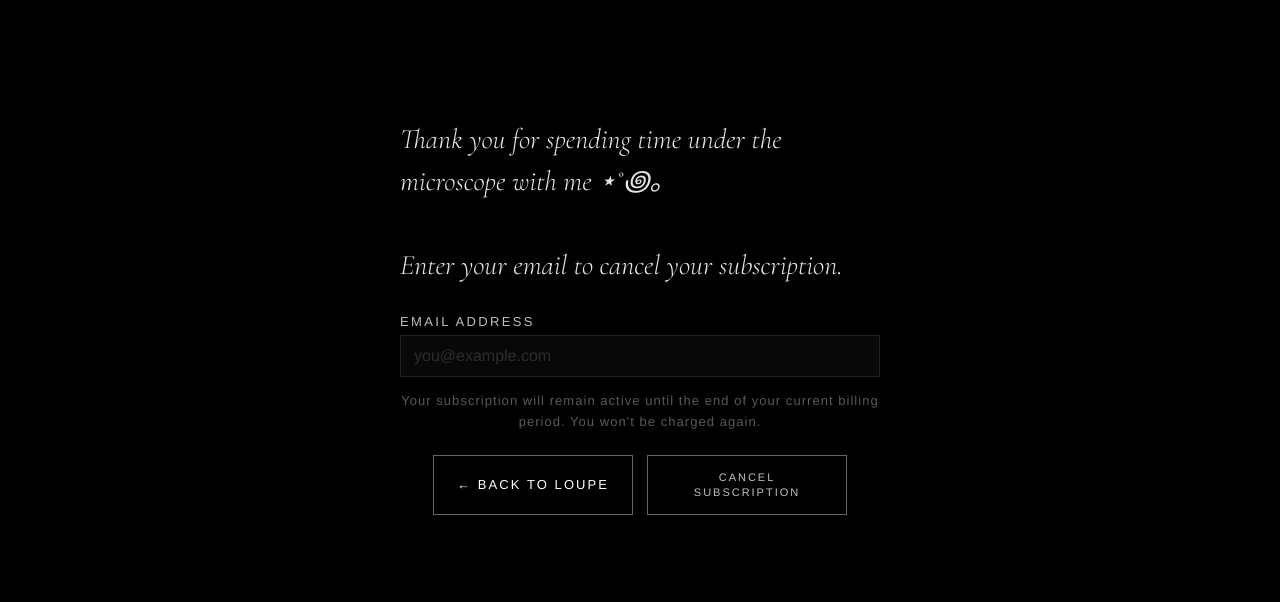
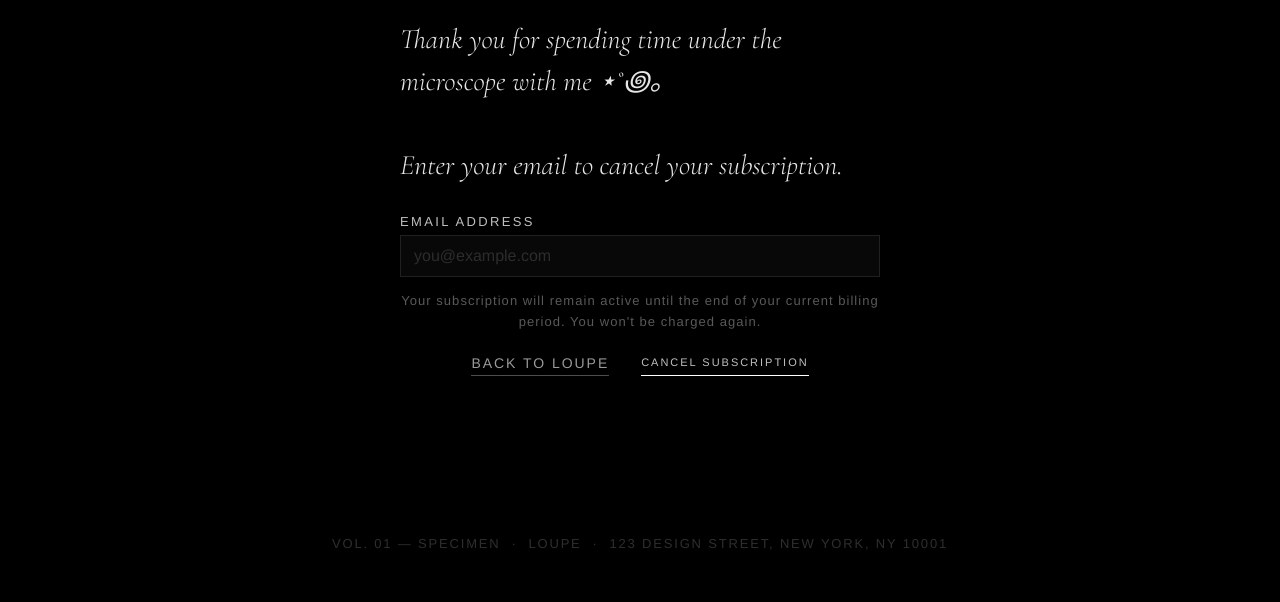
Before and after one commit to becsdesigned/loupe, a website: page manage.html in a window 1280 px wide. Shown: the part 402-1004 px from the top of the page. Drawn offline with nearby package versions, Linux system fonts and the light colour scheme; a web font is replaced by a local one.

Commit message:
Update manage.html

```diff
--- a/manage.html
+++ b/manage.html
@@ -22,7 +22,7 @@
     .gallery {
       position: relative;
       width: 100%;
-      height: 520px;
+      height: 420px;
       background: #000;
       pointer-events: none;
     }
@@ -117,39 +117,40 @@
     .btn-row {
       display: flex;
       justify-content: center;
-      gap: 14px;
+      gap: 32px;
       margin-top: 8px;
     }
 
     .action-btn {
-      flex: 1;
-      max-width: 200px;
-      padding: 14px 20px;
+      padding: 0 0 4px;
       background: none;
+      border: none;
       cursor: pointer;
       font-family: Helvetica, Arial, sans-serif;
-      font-size: 13px;
-      letter-spacing: 0.16em;
+      font-size: 14px;
+      letter-spacing: 0.14em;
       text-transform: uppercase;
       text-decoration: none;
-      text-align: center;
       display: inline-flex;
       align-items: center;
-      justify-content: center;
       gap: 8px;
-      border: 1px solid rgba(255,255,255,0.4);
-      color: #ffffff;
-      transition: background 0.2s, color 0.2s, border-color 0.2s;
+      transition: opacity 0.2s;
     }
 
-    .action-btn:hover {
-      background: #ffffff;
-      color: #000;
-      border-color: #ffffff;
+    .action-btn.secondary {
+      color: rgba(255,255,255,0.6);
+      border-bottom: 1px solid rgba(255,255,255,0.3);
     }
 
+    .action-btn.primary {
+      color: #ffffff;
+      border-bottom: 1px solid #ffffff;
+    }
+
+    .action-btn:hover { opacity: 0.6; }
+
     #cancel-btn:disabled { opacity: 0.3; cursor: not-allowed; }
-    #cancel-btn:disabled:hover { background: none; color: #ffffff; border-color: rgba(255,255,255,0.4); }
+    #cancel-btn:disabled:hover { opacity: 0.3; }
 
     .btn-label {
       font-size: 11px;
@@ -245,8 +246,8 @@
         </p>
 
         <div class="btn-row">
-          <a href="/newsletter" class="action-btn">← Back to Loupe</a>
-          <button type="submit" id="cancel-btn" class="action-btn">
+          <a href="/newsletter" class="action-btn secondary">Back to Loupe</a>
+          <button type="submit" id="cancel-btn" class="action-btn primary">
             <span class="btn-label">Cancel Subscription</span>
             <div class="spinner"></div>
           </button>
```
